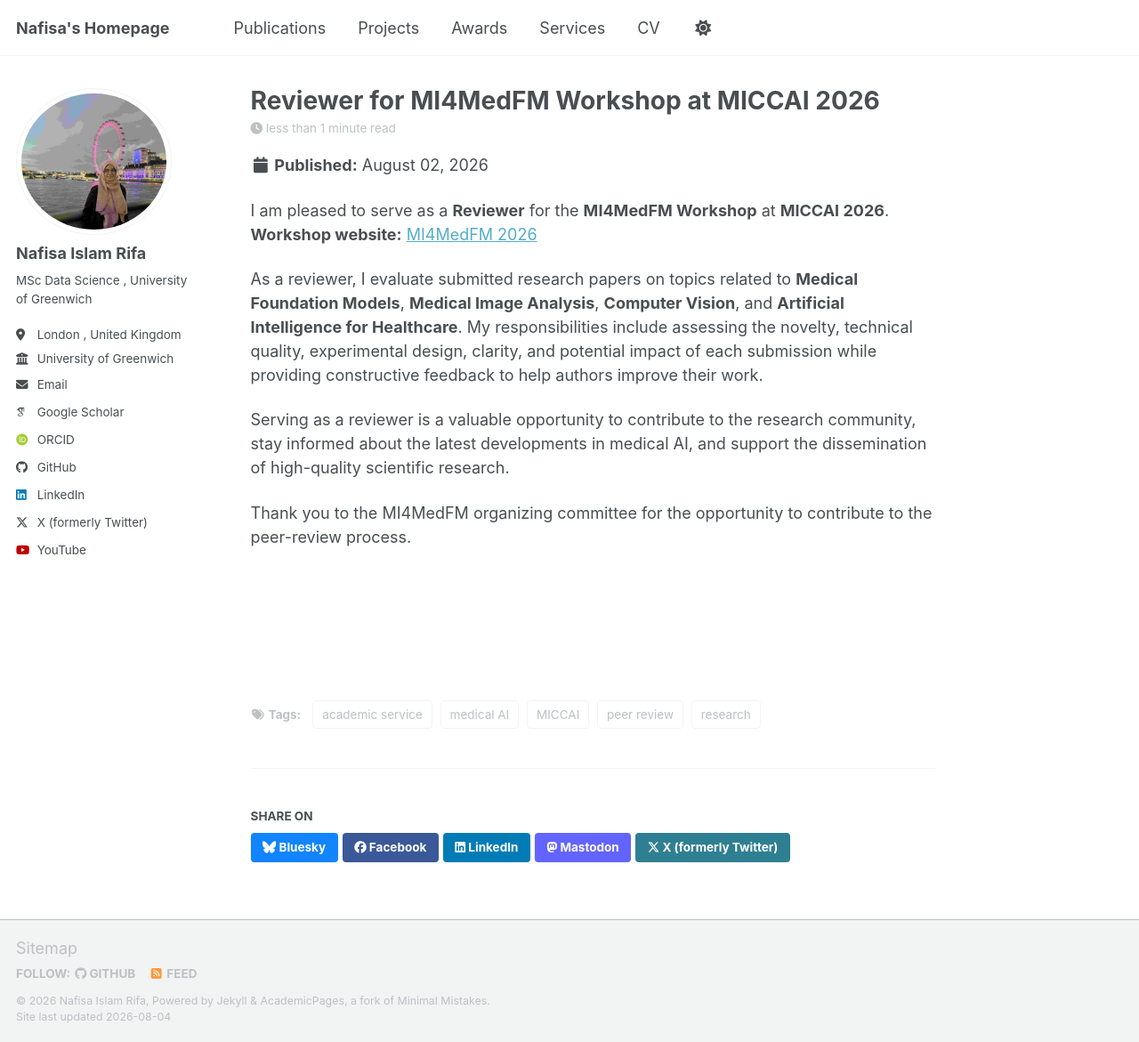
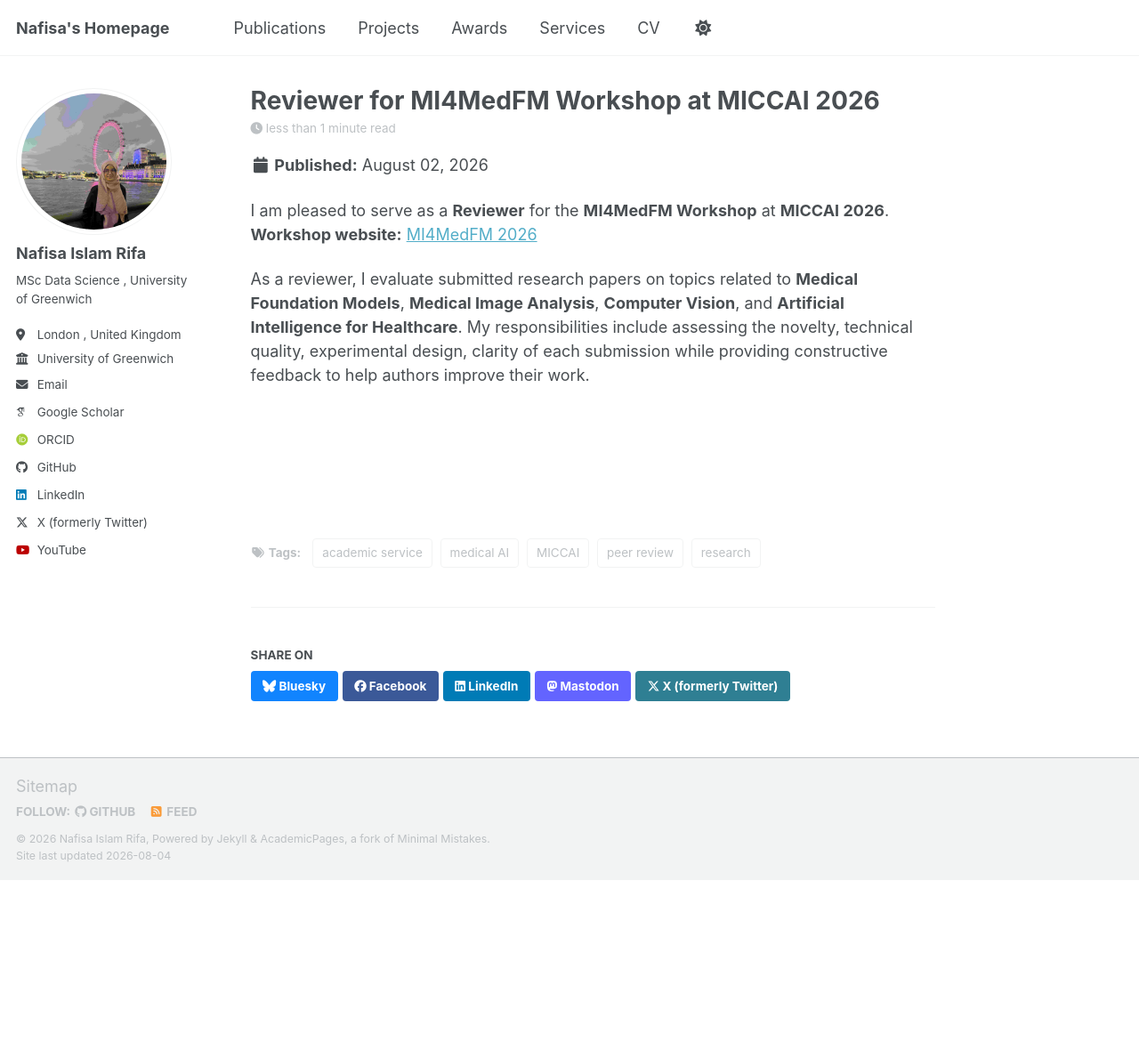
Before and after one commit to NafisaIslamRifa/NafisaIslamRifa.github.io, a Jekyll site: the page built from _posts/2012-08-14-blog-post-1.md, in a window 1280 px wide and 1171 px high. Shown: the whole window at 89% size. Built offline with Jekyll 4.4.1, drawn with Linux system fonts in a browser that asks for light colours; some web fonts are replaced; a script bundle is joined from its source files by our own code; library files that are not in the unit come from our copies.

Commit message:
Refine reviewer responsibilities description
Removed redundant phrases and improved clarity in the reviewer responsibilities section.

```diff
--- a/_posts/2012-08-14-blog-post-1.md
+++ b/_posts/2012-08-14-blog-post-1.md
@@ -13,8 +13,4 @@ tags:
 I am pleased to serve as a **Reviewer** for the **MI4MedFM Workshop** at **MICCAI 2026**.
 **Workshop website:** [MI4MedFM 2026](https://mi4medfm.github.io/2026/)
 
-As a reviewer, I evaluate submitted research papers on topics related to **Medical Foundation Models**, **Medical Image Analysis**, **Computer Vision**, and **Artificial Intelligence for Healthcare**. My responsibilities include assessing the novelty, technical quality, experimental design, clarity, and potential impact of each submission while providing constructive feedback to help authors improve their work.
-
-Serving as a reviewer is a valuable opportunity to contribute to the research community, stay informed about the latest developments in medical AI, and support the dissemination of high-quality scientific research.
-
-Thank you to the MI4MedFM organizing committee for the opportunity to contribute to the peer-review process.
+As a reviewer, I evaluate submitted research papers on topics related to **Medical Foundation Models**, **Medical Image Analysis**, **Computer Vision**, and **Artificial Intelligence for Healthcare**. My responsibilities include assessing the novelty, technical quality, experimental design, clarity of each submission while providing constructive feedback to help authors improve their work.
```
